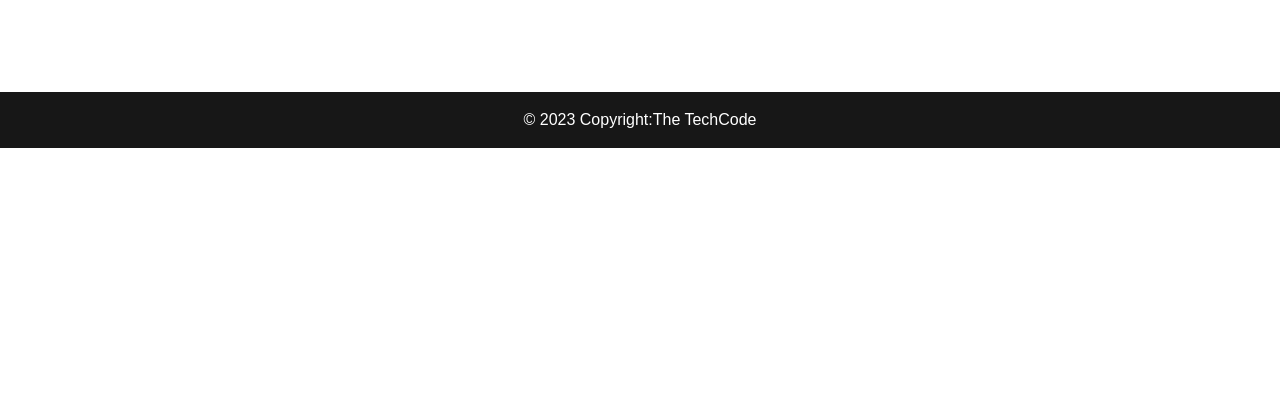
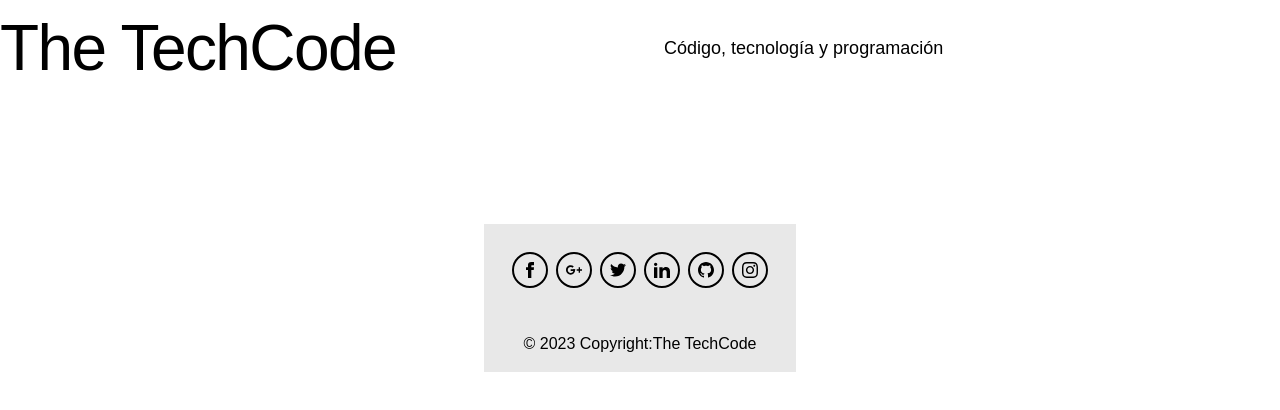
Before and after one commit to CristianTafur249/PersonalBlog, a Next.js app: page / in a window 1280 px wide. Shown: the top 410 px of the page. Built offline with nearby package versions, Linux system fonts and the light colour scheme; what tailwindcss-children would draw is missing.

Commit message:
terminacion del header

```diff
--- a/components/Footer.js
+++ b/components/Footer.js
@@ -3,7 +3,7 @@ import siteMetadata, { siteUrl } from "@/data/siteMetatdata";
 export default function Footer(){
     return(
 
-        <footer className="bg-neutral-900 text-center text-white">
+        <footer className=" bg-gray-900 text-center text-white mix-blend-difference">
             <div className="container px-6 pt-6 ">
                 <div className="mb-6 flex justify-center">
                     <a
@@ -106,7 +106,7 @@ export default function Footer(){
                 </div>
             </div>
             <div
-                className="p-4 text-center bg-gray-900">
+                className="p-4 text-center ">
                     © 2023 Copyright:
                 <a className="text-whitehite" href={siteMetadata.siteUrl}
                 >{siteMetadata.title}</a>
--- /dev/null
+++ b/components/Header.js
@@ -0,0 +1,21 @@
+import siteMetadata from "@/data/siteMetatdata";
+
+
+export default function Header(){
+    return(
+            <section className="mb-32 text-center lg:text-left text-white mix-blend-difference">
+                <div className="grid lg:grid-cols-2 gap-6 xl:gap-12 items-center">
+                    <div className="mb-6 lg:mb-0">
+                        <h2 className="tex-5xl md:text-6xl xl:text-7xl fond-bold tracking-tight">
+                            {siteMetadata.title}
+                        </h2>
+                    </div>
+                    <div className="mb-6 lg:mb-0">
+                        <p className="text-lg">
+                            {siteMetadata.description}
+                        </p>
+                    </div>
+                </div>
+            </section>
+    );
+}
--- a/pages/_document.js
+++ b/pages/_document.js
@@ -3,7 +3,7 @@ import { Html, Head, Main, NextScript } from 'next/document'
 
 export default function Document() {
   return (
-    <Html lang={siteMetadata.language}>
+    <Html lang={siteMetadata.language} className="bg-white dark:bg-black">
       <Head />
       <body className='bg-white dark:bg-black'>
         <Main />
--- a/pages/index.js
+++ b/pages/index.js
@@ -2,14 +2,18 @@ import Head from 'next/head'
 import Image from 'next/image'
 import { Inter } from 'next/font/google'
 import Footer from '@/components/Footer'
+import Header from '@/components/Header'
 
 const inter = Inter({ subsets: ['latin'] })
 
 export default function Home() {
   return (
     <>
-      <main >
+      <main className='' >
+      <Header/>
+      <div className='flex justify-center'>
       <Footer/>
+      </div>
       </main>
     </>
   )
--- a/styles/tailwind.css
+++ b/styles/tailwind.css
@@ -14,4 +14,9 @@
             max-width: 768px;
           }
     }
+    .background{
+    background-image: url('https://media.licdn.com/dms/image/D4E16AQGQ4BECTKwWQA/profile-displaybackgroundimage-shrink_350_1400/0/1671630887073?e=1683763200&v=beta&t=HfpWPbMLyPzGXSbCgH65w-vjv0KtJNWZVjvaCAq2lY0');
+    background-size: cover;
+    background-repeat: no-repeat;
+    }
 }
```
